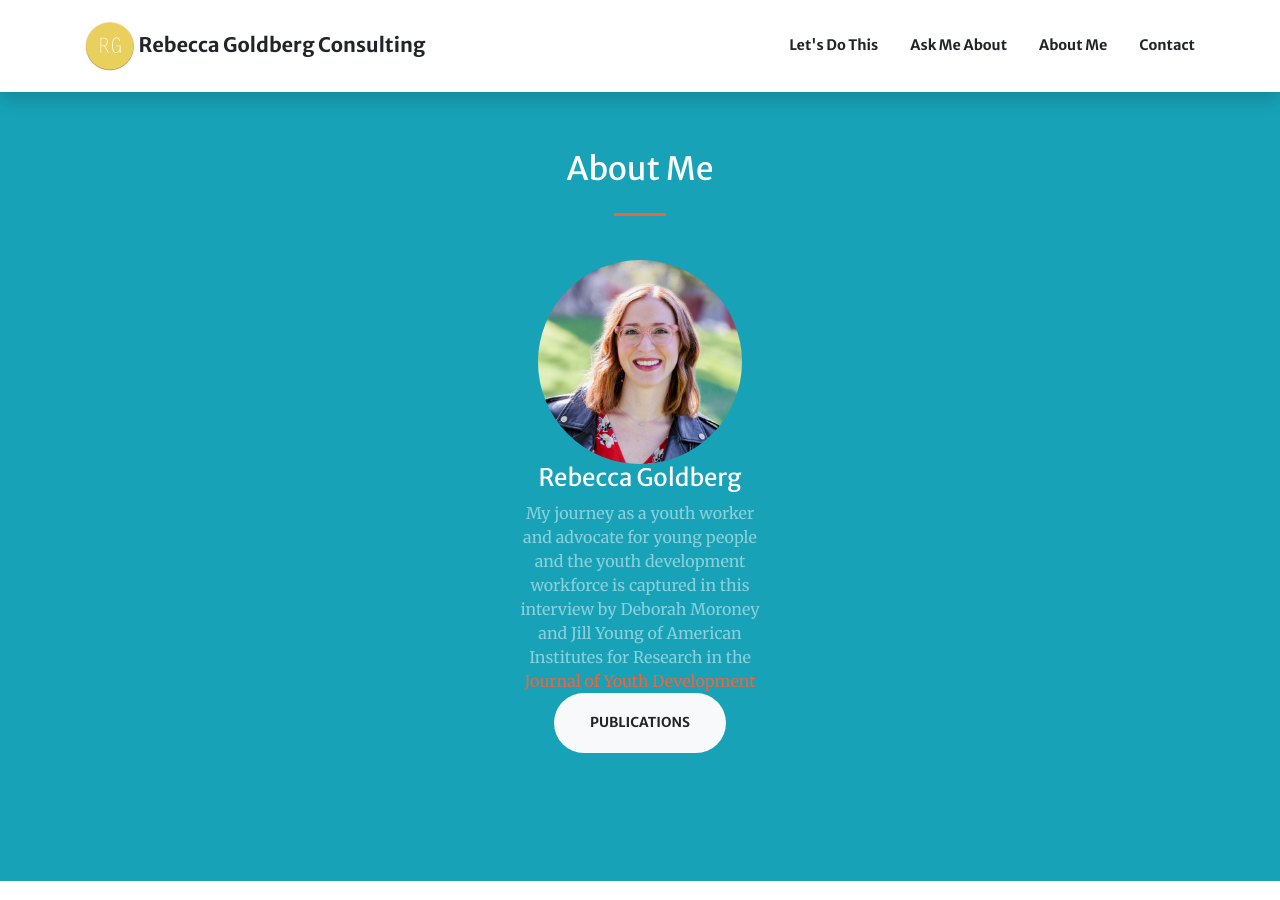
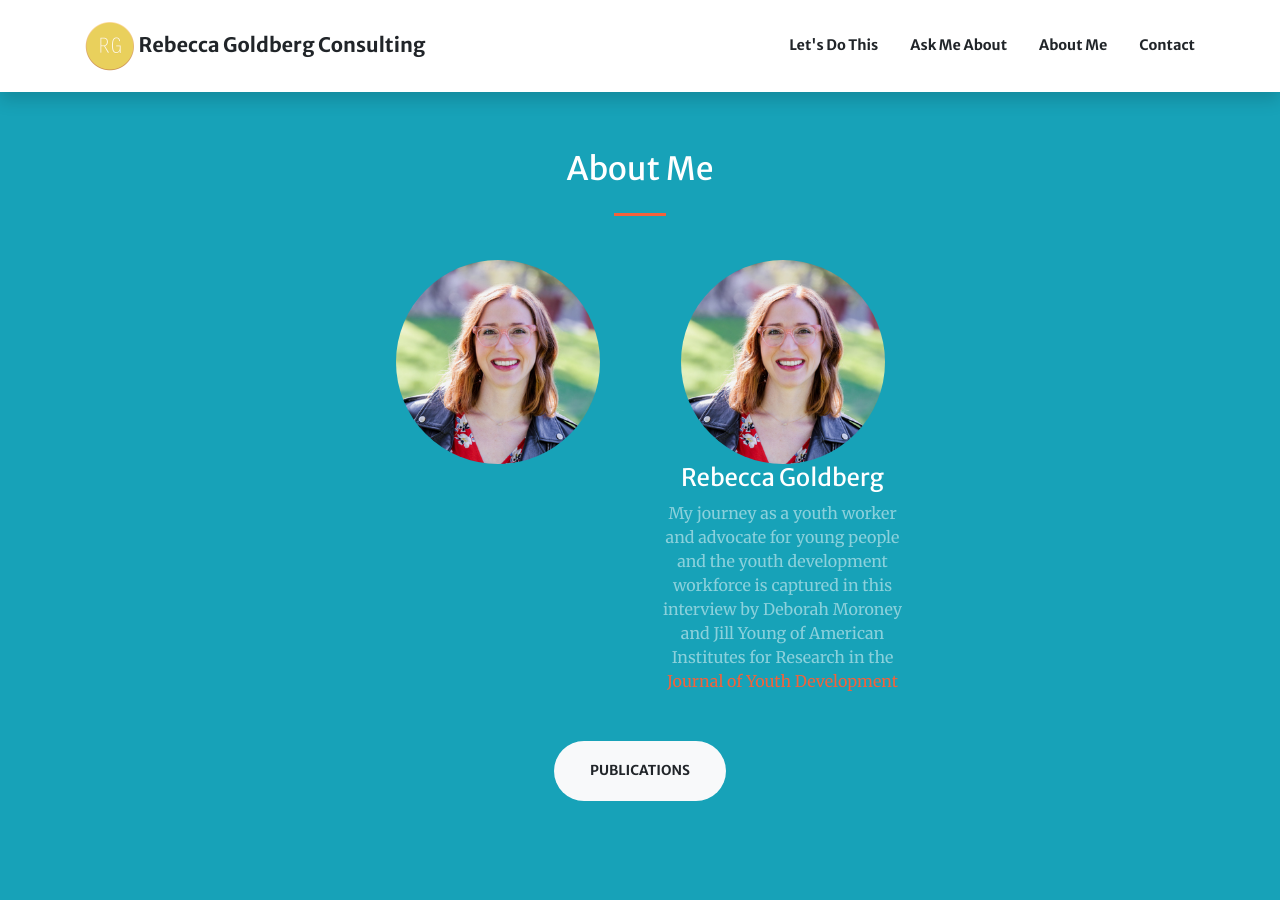
Before and after one commit to rebeccagoldberg/rebeccagoldberg.github.io, a Jekyll site: the page built from index.md, in a window 1280 px wide and 900 px high, scrolled down 2344 px. Built offline with Jekyll 4.4.1, drawn with Linux system fonts in a browser that asks for light colours.

Commit message:
Update members.html
made data in two columns

```diff
--- a/_includes/members.html
+++ b/_includes/members.html
@@ -2,8 +2,13 @@
   <div class="container">
     <h2 class="text-center mt-0">{{ section.title }}</h2>
     <hr class="divider my-4">
-    <div class="row justify-content-center">
+    <div class="row justify-content-center mb-5">
       {% for member in section.members %}
+      <div class="col-lg-3 col-md-6 text-center">
+        <div class="member-box">
+          <img class="fa fa-4x text-primary" src="{{ member.image }}" alt="{{ member.title }}">
+        </div>
+      </div>
       <div class="col-lg-3 col-md-6 text-center">
         <div class="member-box">
           <img class="fa fa-4x text-primary" src="{{ member.image }}" alt="{{ member.title }}">
```
